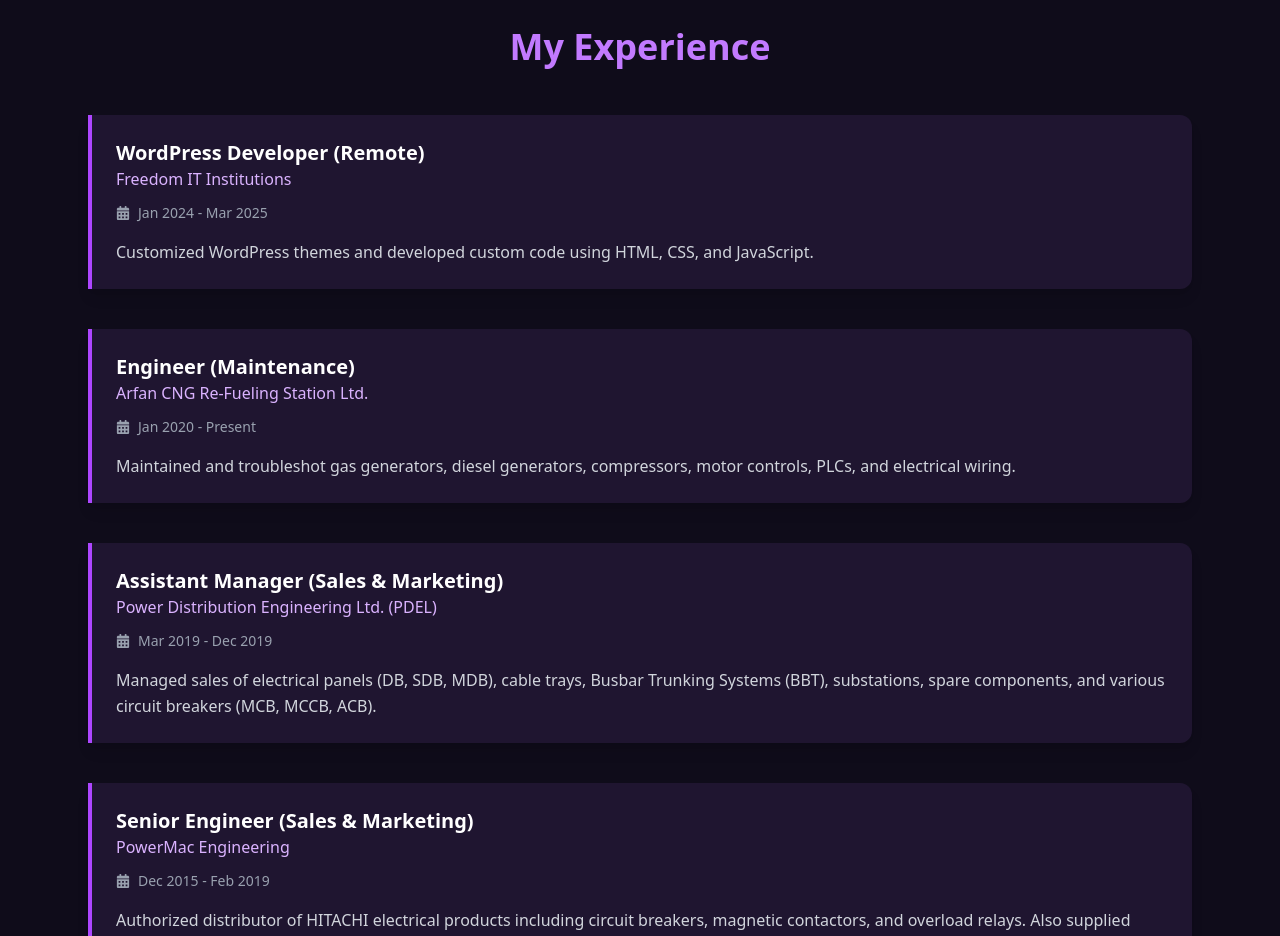
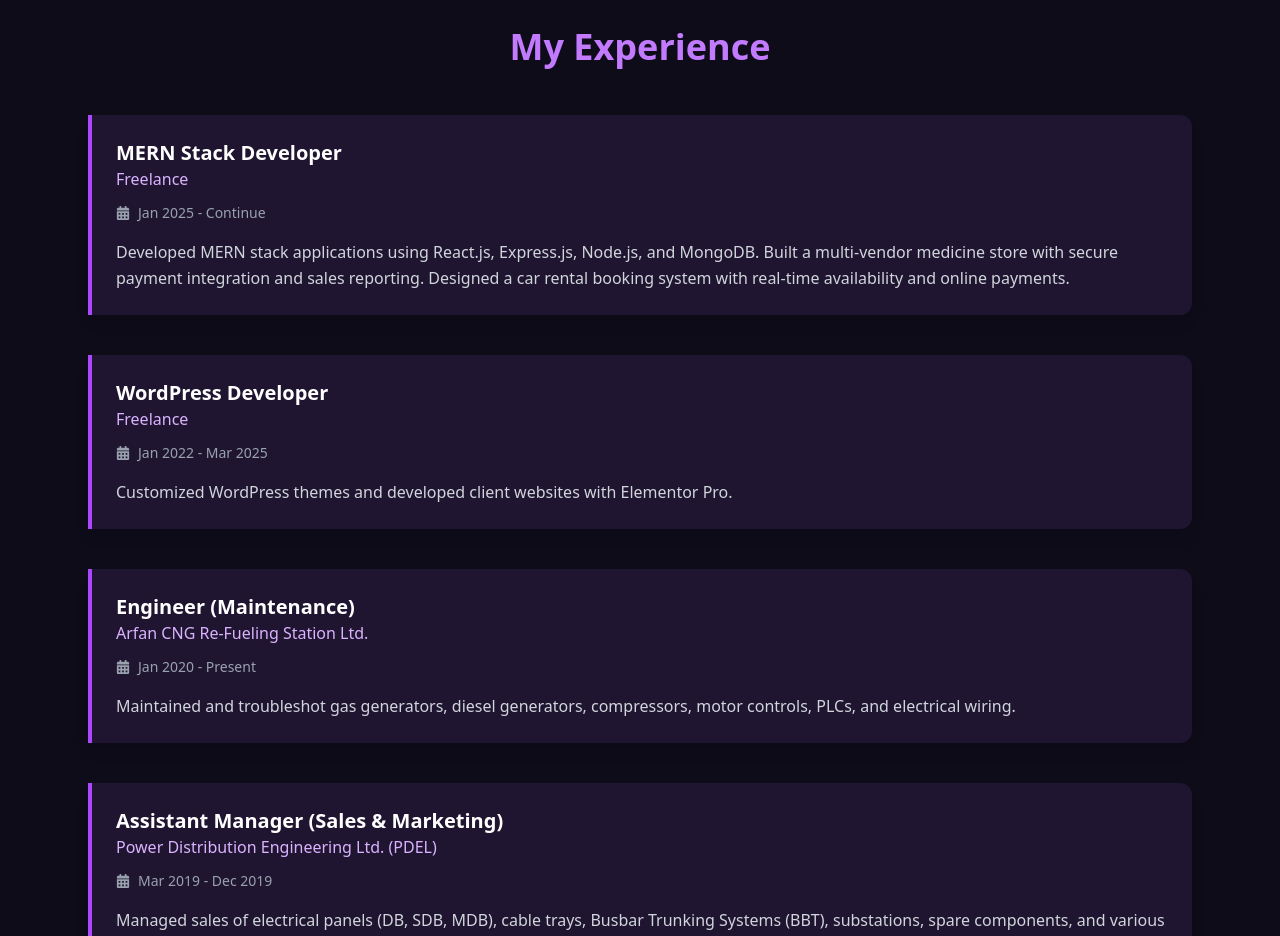
Before and after one commit to ZakariyaHussain/my-portfolio, a React (Vite) app: page / in a window 1280 px wide. Shown: the part 2500-3436 px from the top of the page. Built offline with nearby package versions, Linux system fonts and the light colour scheme.

Commit message:
Experience update

```diff
--- a/src/Pages/Experience/Experience.jsx
+++ b/src/Pages/Experience/Experience.jsx
@@ -3,11 +3,19 @@
 
 const experiences = [
     {
-        role: "WordPress Developer (Remote)",
-        company: "Freedom IT Institutions",
-        duration: "Jan 2024 - Mar 2025",
+        role: "MERN Stack Developer",
+        company: "Freelance",
+        duration: "Jan 2025 - Continue",
         description:
-            "Customized WordPress themes and developed custom code using HTML, CSS, and JavaScript.",
+                "Developed MERN stack applications using React.js, Express.js, Node.js, and MongoDB. Built a multi-vendor medicine store with secure payment integration and sales reporting. Designed a car rental booking system with real-time availability and online payments.",
+
+    },
+    {
+        role: "WordPress Developer",
+        company: "Freelance",
+        duration: "Jan 2022 - Mar 2025",
+        description:
+            "Customized WordPress themes and developed client websites with Elementor Pro.",
     },
     {
         role: "Engineer (Maintenance)",
```
